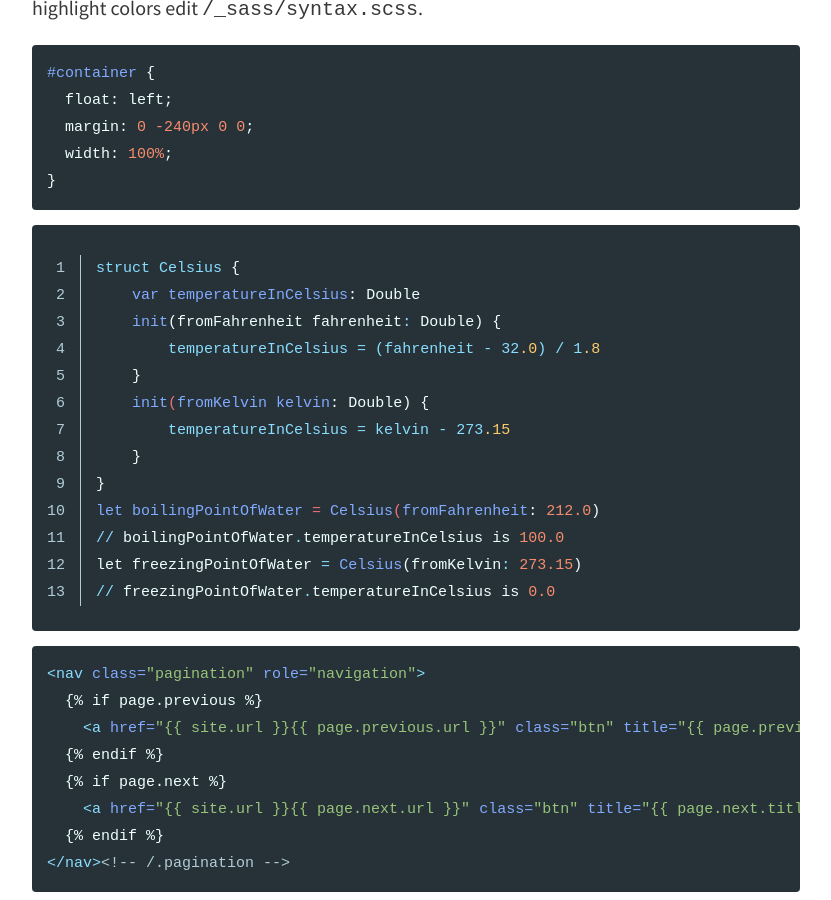
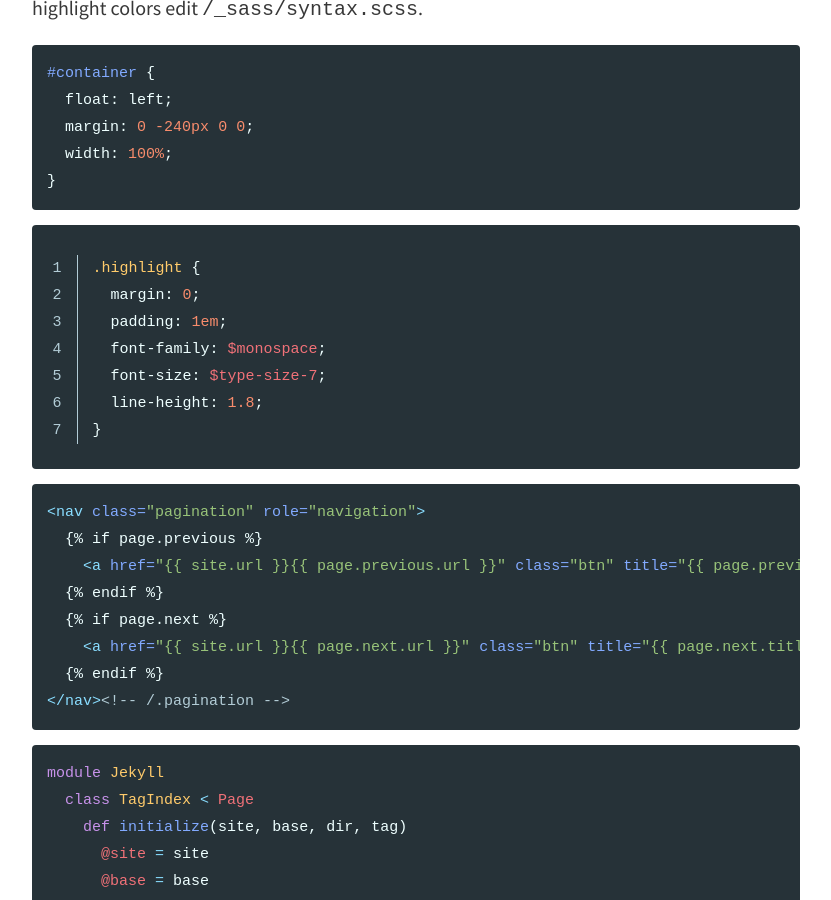
Before and after one commit to abdela7ad/abdela7ad.github.io, a Jekyll site: the page built from _posts/2014-08-08-Markup- Syntax Highlighting.md, in a window 1280 px wide and 900 px high, scrolled down 536 px. Shown: the whole window, without its empty margins (224-1055 px from the left). Built offline with Jekyll 4.4.1, drawn with Linux system fonts in a browser that asks for light colours.

Commit message:
Update 2014-08-08-Markup- Syntax Highlighting.md

````diff
--- a/_posts/2014-08-08-Markup- Syntax Highlighting.md
+++ b/_posts/2014-08-08-Markup- Syntax Highlighting.md
@@ -19,20 +19,15 @@ GitHub Flavored Markdown [fenced code blocks](https://help.github.com/articles/c
   width: 100%;
 }
 ```
+
 {% highlight scss linenos %}
-struct Celsius {
-    var temperatureInCelsius: Double
-    init(fromFahrenheit fahrenheit: Double) {
-        temperatureInCelsius = (fahrenheit - 32.0) / 1.8
-    }
-    init(fromKelvin kelvin: Double) {
-        temperatureInCelsius = kelvin - 273.15
-    }
+.highlight {
+  margin: 0;
+  padding: 1em;
+  font-family: $monospace;
+  font-size: $type-size-7;
+  line-height: 1.8;
 }
-let boilingPointOfWater = Celsius(fromFahrenheit: 212.0)
-// boilingPointOfWater.temperatureInCelsius is 100.0
-let freezingPointOfWater = Celsius(fromKelvin: 273.15)
-// freezingPointOfWater.temperatureInCelsius is 0.0
 {% endhighlight %}
 
 ```html
````
